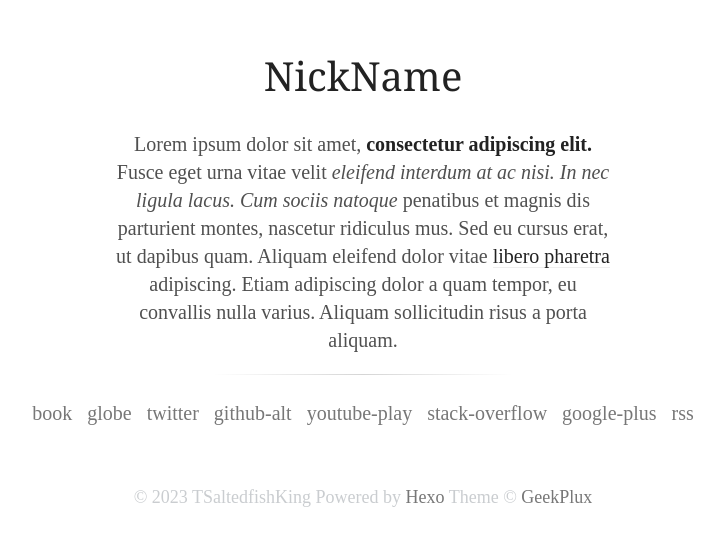
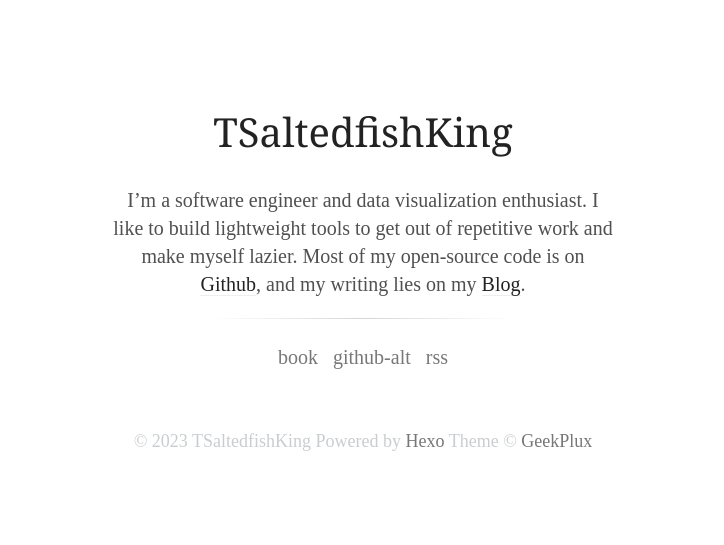
Before and after one commit to TSaltedfishKing/blog, a plain HTML site: page index.html in a window 1280 px wide. Shown: the part 107-652 px from the top of the page, without its empty margins (277-1001 px from the left). Drawn offline with nearby package versions, Linux system fonts and the light colour scheme.

Commit message:
Site updated: 2023-01-06 00:00:07

```diff
--- a/index.html
+++ b/index.html
@@ -39,9 +39,9 @@
         <div class="home">
   <div class="content">
     <div class="profile">
-      <h1 class="nickname">NickName</h1>
+      <h1 class="nickname">TSaltedfishKing</h1>
       <div class="description">
-        <p><p>Lorem ipsum dolor sit amet, <strong>consectetur adipiscing elit.</strong> Fusce eget urna vitae velit <em>eleifend interdum at ac nisi. In nec ligula lacus. Cum sociis natoque</em> penatibus et magnis dis parturient montes, nascetur ridiculus mus. Sed eu cursus erat, ut dapibus quam. Aliquam eleifend dolor vitae <a target="_blank" rel="noopener" href="http://hexo.io/">libero pharetra</a> adipiscing. Etiam adipiscing dolor a quam tempor, eu convallis nulla varius. Aliquam sollicitudin risus a porta aliquam.</p>
+        <p><p>I’m a software engineer and data visualization enthusiast. I like to build lightweight tools to get out of repetitive work and make myself lazier. Most of my open-source code is on <a target="_blank" rel="noopener" href="https://github.com/TSaltedfishKing">Github</a>, and my writing lies on my <a target="_blank" rel="noopener" href="https://www.ttki.eu.org/blog/">Blog</a>.</p>
 </p>
       </div>
     </div>
@@ -58,37 +58,7 @@
 
         <li>
 
-	    <a target="_blank" rel="noopener" href="https://github.com/geekplux/hexo-theme-typing">globe</a>
-
-        </li>
-
-        <li>
-
-	    <a target="_blank" rel="noopener" href="https://twitter.com/">twitter</a>
-
-        </li>
-
-        <li>
-
-	    <a target="_blank" rel="noopener" href="https://github.com/">github-alt</a>
-
-        </li>
-
-        <li>
-
-	    <a target="_blank" rel="noopener" href="https://www.youtube.com/">youtube-play</a>
-
-        </li>
-
-        <li>
-
-	    <a target="_blank" rel="noopener" href="https://stackoverflow.com/">stack-overflow</a>
-
-        </li>
-
-        <li>
-
-	    <a target="_blank" rel="noopener" href="https://plus.google.com/">google-plus</a>
+	    <a target="_blank" rel="noopener" href="https://github.com/TSaltedfishKing">github-alt</a>
 
         </li>
 
```
Also changed, not shown: 2023/01/05/hello-world/index.html (+1 -1 lines), archives/2023/01/index.html (+1 -1 lines), archives/2023/index.html (+1 -1 lines), archives/index.html (+1 -1 lines).
